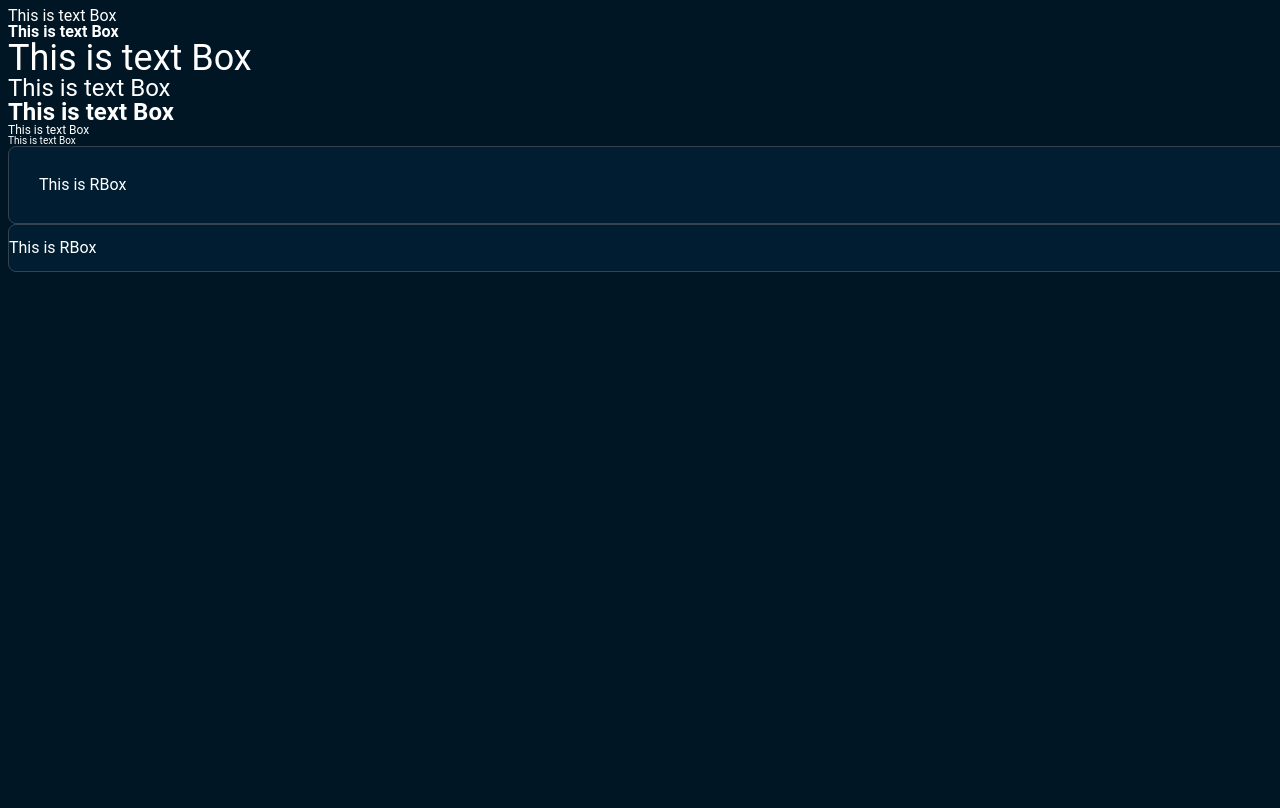
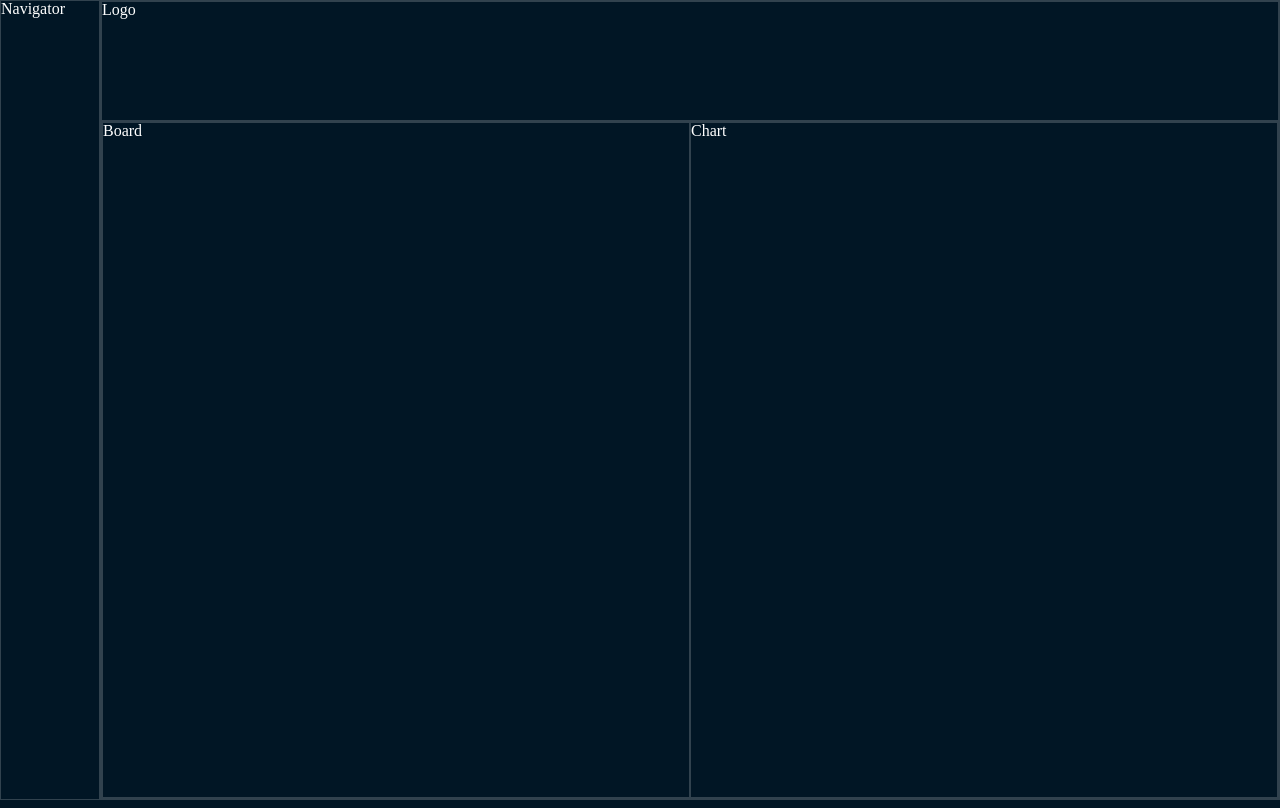
Before and after one commit to demain18/carbon-emissions-dashboard, a Next.js app: page / in a window 1280 px wide. Built offline with nearby package versions, Linux system fonts and the light colour scheme.

Commit message:
add: Define styling rules, Create main layout system

```diff
--- a/app/page.tsx
+++ b/app/page.tsx
@@ -1,31 +1,89 @@
+/** @jsxImportSource @emotion/react */
 "use client";
 
 import styled from "@emotion/styled";
+import { css } from "@emotion/react";
 import RText from "@/components/atoms/RText";
 import RBox from "@/components/atoms/RBox";
+import { colors } from "@/assets/css/global.module";
+import React from "react";
 
 export interface Props {}
 
 export default function Page({ ...rest }: Props) {
   return (
     <Container>
-      <RText>This is text Box</RText>
-      <RText bold>This is text Box</RText>
-      <RText h1>This is text Box</RText>
-      <RText h2>This is text Box</RText>
-      <RText h2 bold>
-        This is text Box
-      </RText>
-      <RText sm>This is text Box</RText>
-      <RText xsm>This is text Box</RText>
-      <RBox padding={30}>
-        <RText>This is RBox</RText>
-      </RBox>
-      <RBox paddingTop={15} paddingBottom={15}>
-        <RText>This is RBox</RText>
-      </RBox>
+      <Navigator
+        css={css`
+          /* Navigator Element Size Pinned */
+        `}
+      >
+        <RText>Navigator</RText>
+      </Navigator>
+      <MainScreen>
+        <LogoWrap>
+          <RText>Logo</RText>
+        </LogoWrap>
+        <Dashboard>
+          <Board>
+            <RText>Board</RText>
+          </Board>
+          <Chart>
+            <RText>Chart</RText>
+          </Chart>
+        </Dashboard>
+      </MainScreen>
     </Container>
   );
 }
 
-const Container = styled.div``;
+const Container = styled.div`
+  display: flex;
+  flex-direction: row;
+  height: 100vh;
+`;
+
+const Split = css`
+  border: 1px solid #ffffff30;
+  box-sizing: border-box;
+`;
+
+const Navigator = styled.div`
+  ${Split}
+  width: 100px;
+  /* min-width: 100px;
+  max-width: 100px; */
+  height: 100%;
+  flex-shrink: 0;
+`;
+
+const MainScreen = styled.div`
+  ${Split}
+  flex: 1;
+  height: 100%;
+  display: flex;
+  flex-direction: column;
+`;
+
+const LogoWrap = styled.div`
+  ${Split}
+  width: 100%;
+  height: 120px;
+`;
+
+const Dashboard = styled.div`
+  ${Split}
+  flex: 1;
+  display: flex;
+  flex-direction: row;
+`;
+
+const Board = styled.div`
+  ${Split}
+  flex: 1;
+`;
+
+const Chart = styled.div`
+  ${Split}
+  flex: 1;
+`;
--- a/assets/css/global.css
+++ b/assets/css/global.css
@@ -3,6 +3,7 @@ body {
   height: 100%;
   width: 100%;
   background-color: #011625;
+  margin: 0;
 }
 
 p {
--- a/assets/css/global.module.ts
+++ b/assets/css/global.module.ts
@@ -1,6 +1,5 @@
 export const colors = {
   backgroundColor: "#011625",
-  cardNavy: "#001D31",
   borderGray: "#36434E",
   green: "#1EBD7C",
   white: "#ffffff",
--- a/components/atoms/RBox.tsx
+++ b/components/atoms/RBox.tsx
@@ -23,9 +23,8 @@ export default function RBox({
   paddingRight = 0,
 }: Props) {
   return (
-    <div
+    <BoxContainer
       css={[
-        container,
         css`
           padding: ${padding}px;
           ${!padding &&
@@ -39,12 +38,12 @@ export default function RBox({
       ]}
     >
       {children}
-    </div>
+    </BoxContainer>
   );
 }
 
-const container = css`
-  background-color: ${colors.cardNavy};
+const BoxContainer = styled.div`
+  background-color: ${colors.white};
   border: 1px solid ${colors.borderGray};
   border-radius: 8px;
 `;
--- a/components/atoms/RText.tsx
+++ b/components/atoms/RText.tsx
@@ -3,6 +3,7 @@
 
 import { colors } from "@/assets/css/global.module";
 import { css } from "@emotion/react";
+import styled from "@emotion/styled";
 
 export interface Props {
   children: React.ReactNode;
@@ -24,9 +25,8 @@ export default function RText({
   dark,
 }: Props) {
   return (
-    <p
+    <TextContainer
       css={[
-        TextContainer,
         bold && TextBold,
         h1 && TextH1,
         h2 && TextH2,
@@ -36,11 +36,12 @@ export default function RText({
       ]}
     >
       {children}
-    </p>
+    </TextContainer>
   );
 }
 
-const TextContainer = css`
+// Using 'styled.div' instead of 'CSS' means TextContainer was the mother element of this components.
+const TextContainer = styled.div`
   margin: 0;
   font-size: 16px;
   line-height: 16px;
@@ -48,6 +49,7 @@ const TextContainer = css`
   color: ${colors.white};
 `;
 
+// All CSS values follow CamelCase naming rules to prevent confusion with React states.
 const TextBold = css`
   font-weight: 600;
 `;
```
